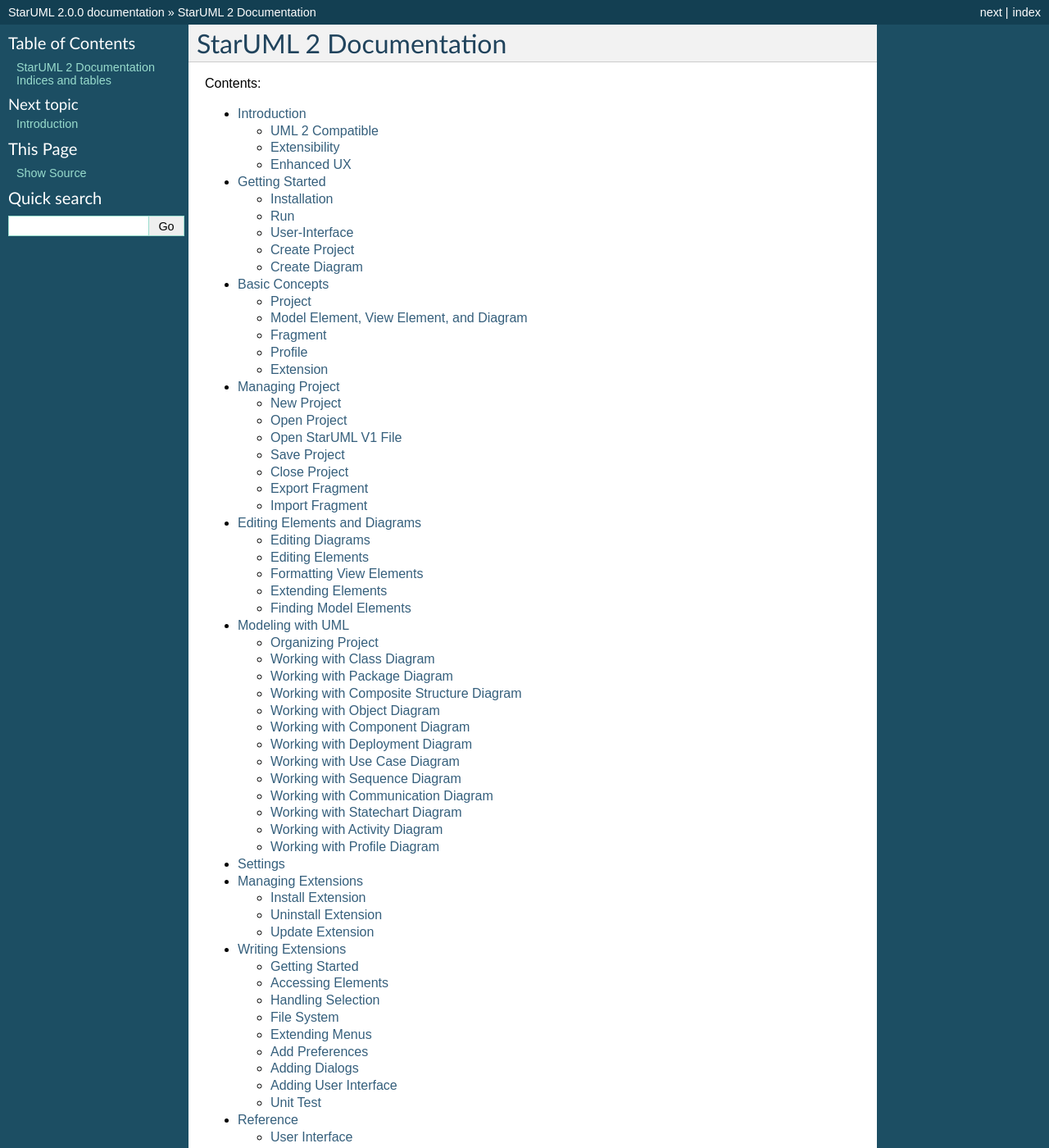
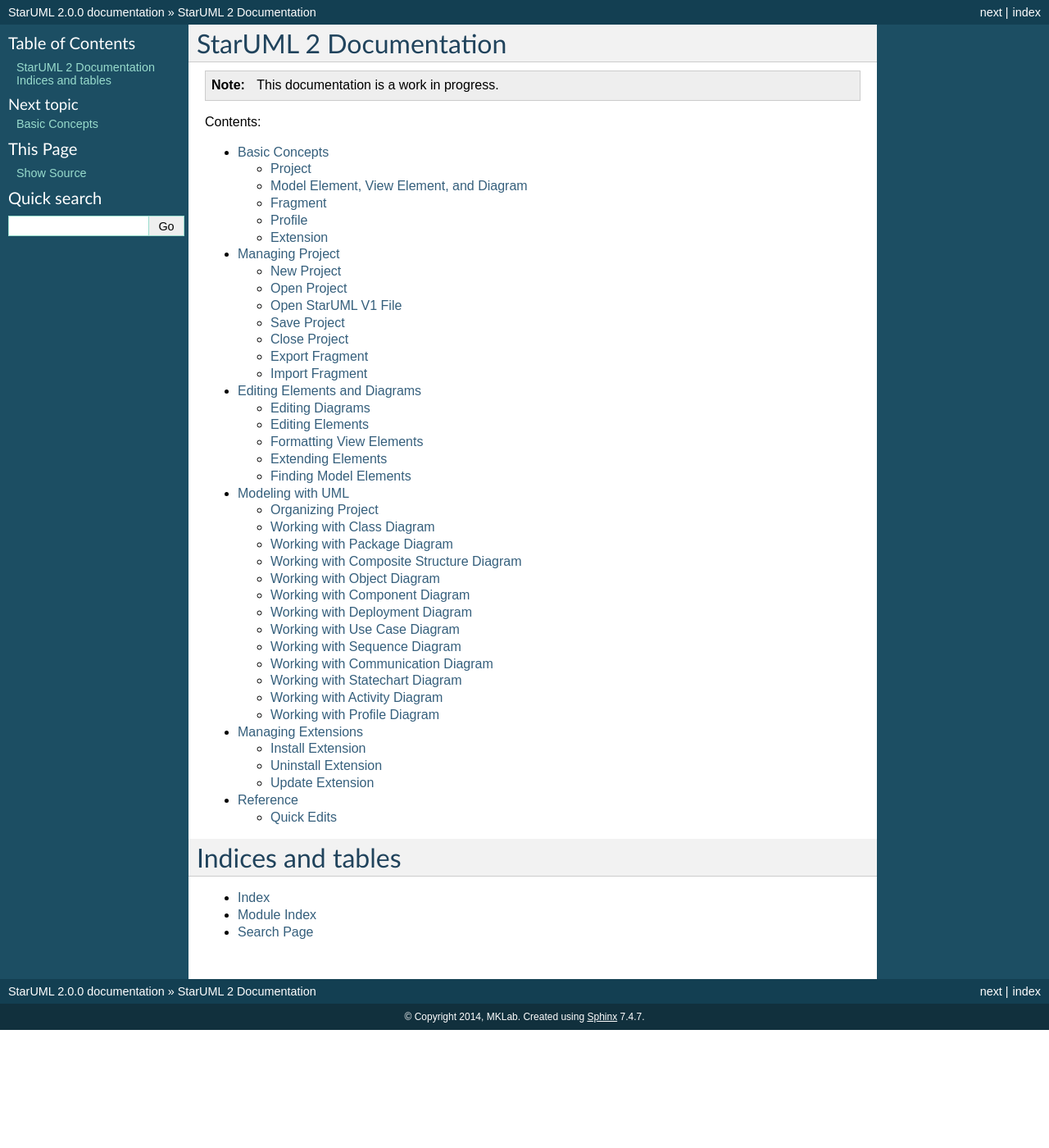
Before and after one commit to niklauslee/staruml-docs, a Sphinx documentation site: the page built from docs/source/index.rst, in a window 1280 px wide and 1400 px high. Shown: the whole window at 82% size. Built offline with Sphinx 7.4.7, drawn with Linux system fonts in a browser that asks for light colours; some of the changed text lies outside the part shown.

Commit message:
hide documents which is not done.

```diff
--- a/docs/source/basic-concepts.rst
+++ b/docs/source/basic-concepts.rst
@@ -51,9 +51,6 @@
 * Profiles for specific development methodologies (RUP, Catalysis, UML Components, etc.)
 * Profiles for specific domains (EAI, CRM, SCM, ERP, etc.)
 
-.. seealso::
-    Defining UML Profiles... (fix this link)
-
 
 .. _concept-extension:
 
@@ -65,6 +62,3 @@
 .. seealso::
     :doc:`managing-extensions`
         To use extensions.
-
-    :doc:`writing-extensions`
-        To write an extension.
--- a/docs/source/index.rst
+++ b/docs/source/index.rst
@@ -6,20 +6,19 @@
 StarUML 2 Documentation
 =======================
 
+.. note::
+	This documentation is a work in progress.
+
 Contents:
 
 .. toctree::
    :maxdepth: 2
 
-   introduction
-   getting-started
    basic-concepts
    managing-project
    editing-elements-and-diagrams
    Modeling with UML <modeling-with-uml/modeling-with-uml>
-   settings
    managing-extensions
-   Writing Extensions <writing-extensions/writing-extensions>
    Reference <reference/reference>
 
 
--- a/docs/source/introduction.rst
+++ b/docs/source/introduction.rst
@@ -12,7 +12,7 @@
 Extensibility
 =============
 
-StarUML 2 is developed using modern Web Technologies, so anyone can write extensions using HTML5, CSS, and JavaScript. Adding a new menu, accessing to model data, adding a new user interfaces or dialogs, and even new modeling languages (e.g., ERD, BPMN) could be defined as an extension. In addition, the model file (.umlj) is stored in JSON (JavaScript Object Notation) format which can be parsed and accessed easily in many programming languages.
+StarUML 2 is developed using modern Web Technologies, so anyone can write extensions using HTML5, CSS, and JavaScript. Adding a new menu, accessing to model data, adding a new user interfaces or dialogs, and even new modeling languages (e.g., ERD, BPMN) could be defined as an extension. In addition, the model file (.mdj) is stored in JSON (JavaScript Object Notation) format which can be parsed and accessed easily in many programming languages.
 One interesting point of StarUML 2 is Node.js integration. This allows you to access local files, many kinds of Databases, and interoperating with various Servers. Moreover, you can utilize more than 50,000 Node.js packages to write extensions.
 
 Enhanced UX
--- a/docs/source/managing-project.rst
+++ b/docs/source/managing-project.rst
@@ -18,7 +18,7 @@
 Open Project
 ============
 
-If you have model files (``.umlj``), you can open it in StarUML. To open a model file, press :kbd:`Ctrl+o` or select **File | Open...** and then select a file in Open Dialog.
+If you have model files (``.mdj``), you can open it in StarUML. To open a model file, press :kbd:`Ctrl+o` or select **File | Open...** and then select a file in Open Dialog.
 
 
 .. _open-v1-file:
--- a/docs/source/modeling-with-uml/organizing-project.rst
+++ b/docs/source/modeling-with-uml/organizing-project.rst
@@ -20,3 +20,5 @@
 
 Applying Profiles
 -----------------
+
+To include UML Standard Profile, select **Model | Apply Profile | UML Standard Profile (v2)** in Menu Bar.
--- a/docs/source/reference/reference.rst
+++ b/docs/source/reference/reference.rst
@@ -5,7 +5,4 @@
 .. toctree::
    :maxdepth: 2
 
-   user-interface
    quick-edits
-   dialogs
-   keyboard-shortcuts
```
